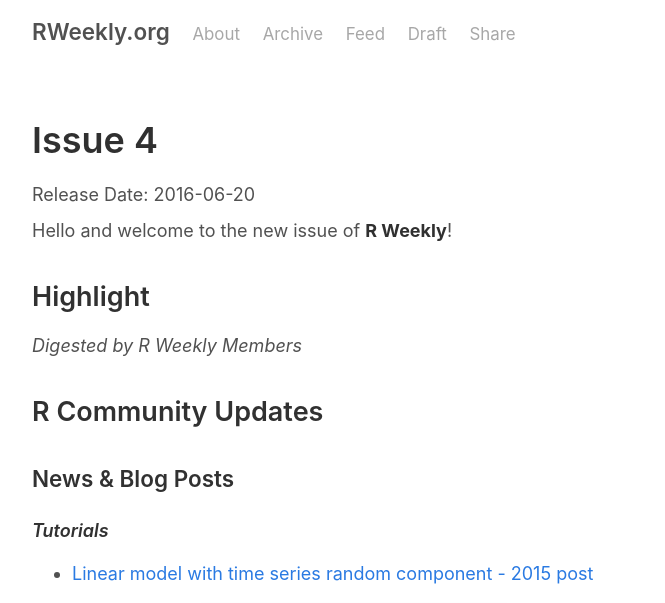
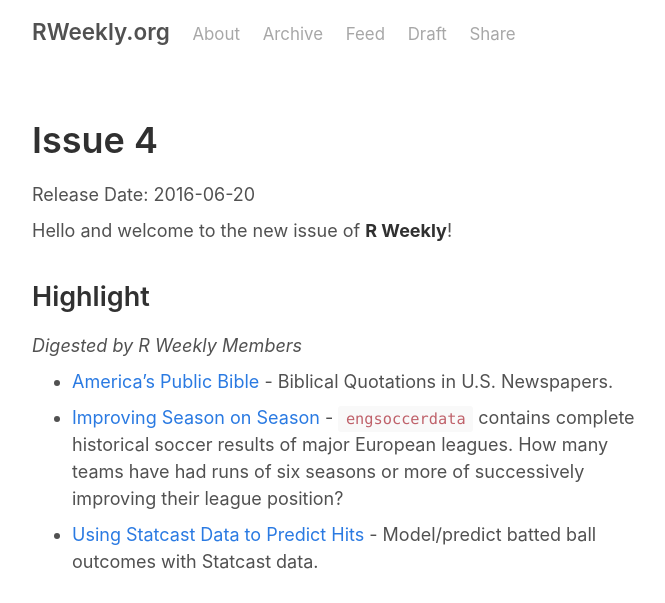
Before and after one commit to rweekly/rweekly.org, a Jekyll site: the page built from draft.md, in a window 1280 px wide and 1400 px high, cut to the strip 0-603 px from the top of the window. Shown: the whole strip, without its empty margins (293-958 px from the left). Built offline with Jekyll 4.4.1, drawn with Linux system fonts in a browser that asks for light colours; some of the changed text lies outside the part shown.

Commit message:
Draft: issue 4

```diff
--- a/draft.md
+++ b/draft.md
@@ -11,6 +11,11 @@
 
 *Digested by R Weekly Members*
 
++ [America’s Public Bible](http://americaspublicbible.org/) - Biblical Quotations in U.S. Newspapers.
+
++ [Improving Season on Season](http://rpubs.com/jalapic/sbs) - `engsoccerdata` contains complete historical soccer results of major European leagues. How many teams have had runs of six seasons or more of successively improving their league position?
+
++ [Using Statcast Data to Predict Hits](http://www.hardballtimes.com/using-statcast-data-to-predict-hits/) - Model/predict batted ball outcomes with Statcast data.
 
 ## R Community Updates
 
@@ -46,7 +51,7 @@
 
 + [Gender ratios of programmers, by language](http://blog.revolutionanalytics.com/2016/06/programmers-gender.html)
 
-+ [Improving Season on Season](http://rpubs.com/jalapic/sbs) - How many teams have had runs of six seasons or more of successively improving their league position?
++ [Improving Season on Season](http://rpubs.com/jalapic/sbs) - `engsoccerdata` contains complete historical soccer results of major European leagues. How many teams have had runs of six seasons or more of successively improving their league position?
 
 [![Improving Season on Season](https://cdn.rawgit.com/rweekly/image/master/2016-06-20/football.png)](http://rpubs.com/jalapic/sbs)
 
@@ -122,14 +127,13 @@
 
 + [xda](https://ujjwalkarn.me/2016/06/17/introducing-xda-r-package-for-exploratory-data-analysis/) - Introducing xda: R package for exploratory data analysis.
 
-+ [listviewer](http://www.buildingwidgets.com/blog/2015/4/14/week-15-listviewer) - R htmlwidget to view lists.
++ [listviewer](https://github.com/timelyportfolio/listviewer) - R htmlwidget to view lists.
 
-+ [jsonvalidate](https://ropenscilabs.github.io/jsonvalidate/) - Uses the node library 'is-my-json-valid' to validate 'JSON' against a 'JSON' schema.
++ [jsonvalidate](https://ropenscilabs.github.io/jsonvalidate/) - Uses the node library `is-my-json-valid` to validate `JSON` against a `JSON` schema.
 
 + [assertr](https://github.com/ropenscilabs/assertr) - Assertive programming for R analysis pipelines.
 
 + [SnakeCharmR](https://asieira.github.io/introducing-snakecharmr.html) - A modern #rstats package that allows you to call Python code from R .
-
 
 ## R Project Updates
 
```
